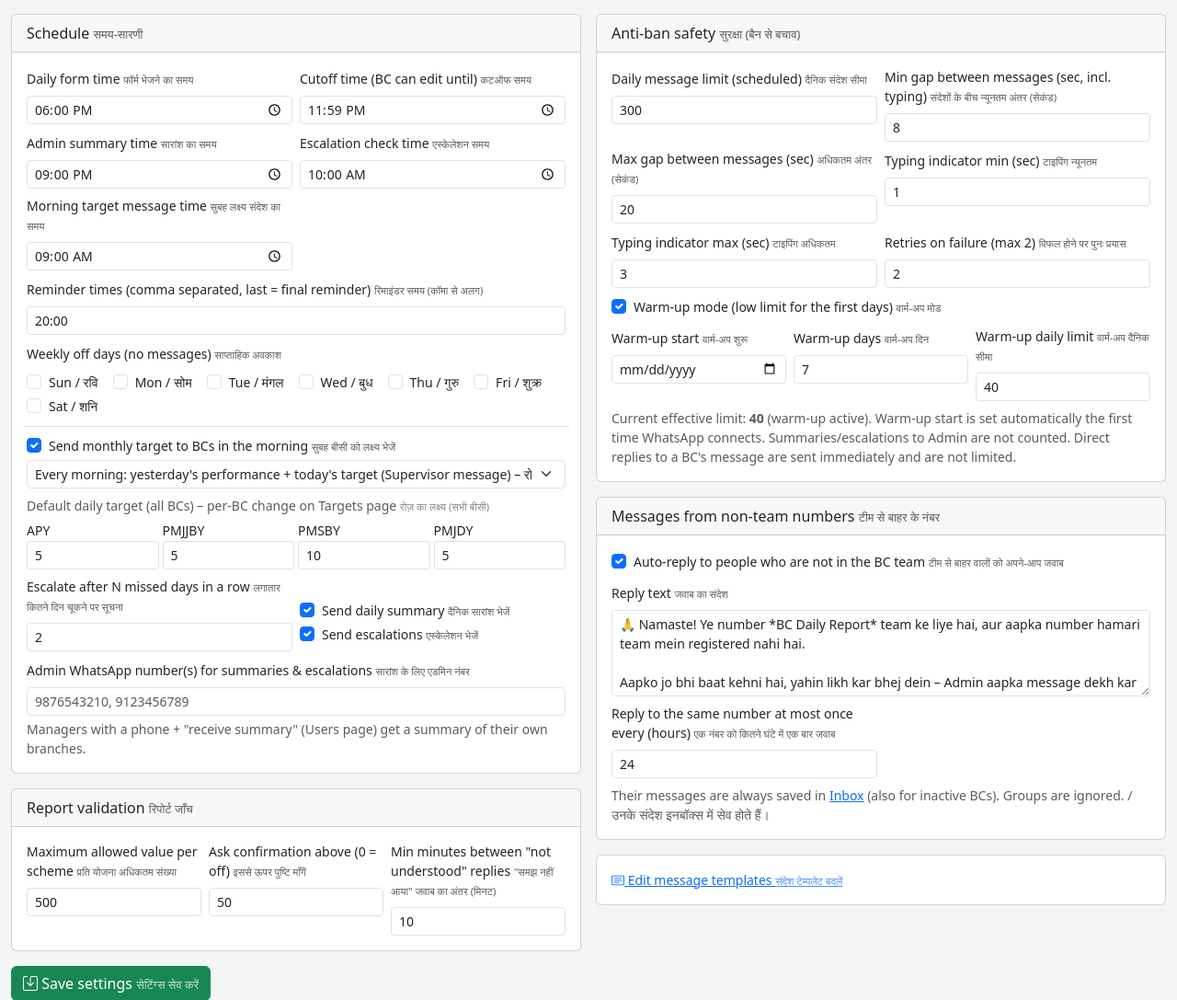
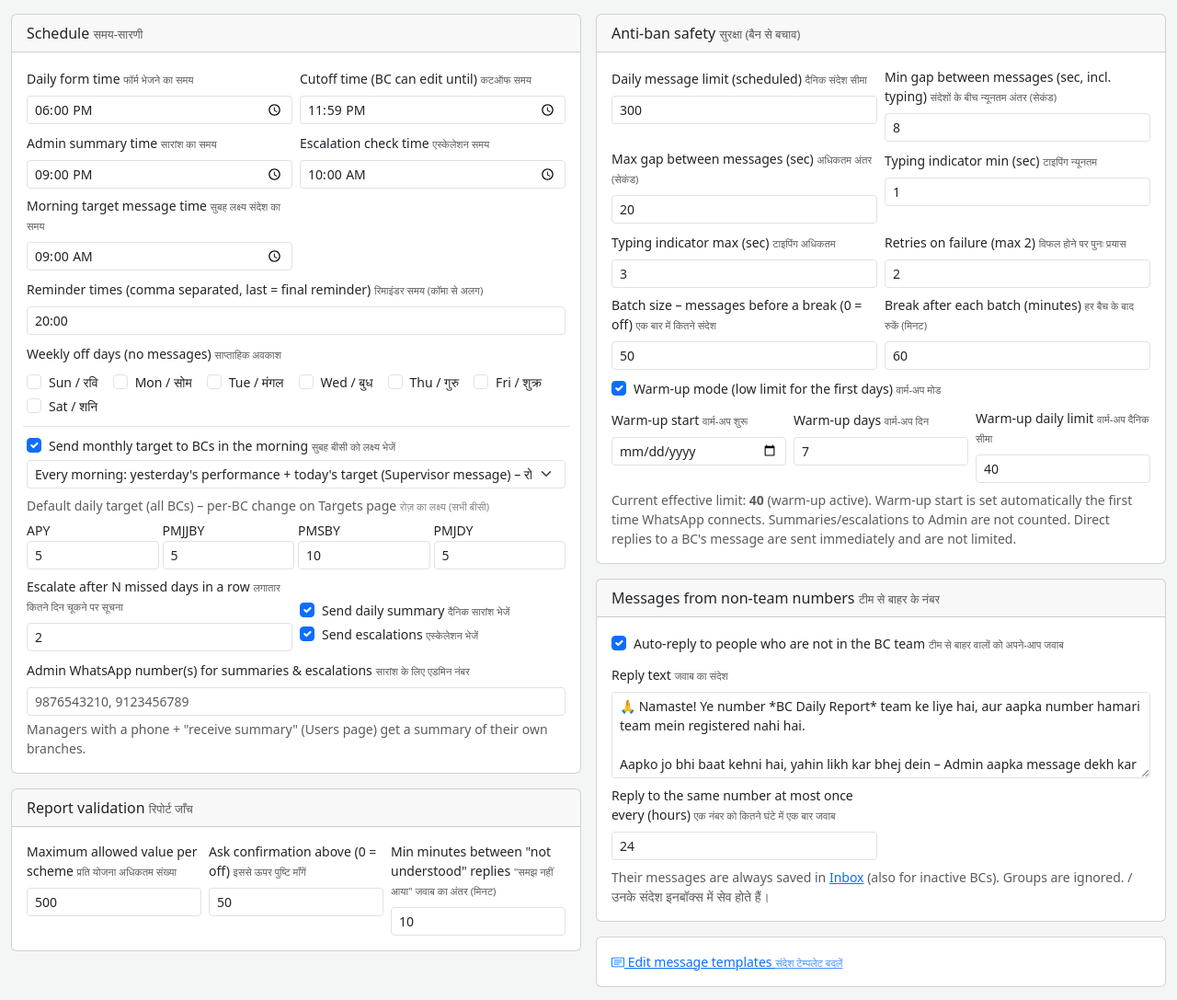
Before and after one commit to dhdhdh51/WhatsApp-api, a PHP site: page /settings.php in a window 1280 px wide. Shown: the part 146-1233 px from the top of the page at 92% size. Run offline with PHP 8.4, Linux system fonts and the light colour scheme; the visitor is signed in with stand-in values (Sample User, id 1); data comes from the database, SQL or seed files in the repository; data that the repository does not hold is empty.

Commit message:
Queue: batch sending (N messages, then a break of M minutes)

```diff
--- a/public/settings.php
+++ b/public/settings.php
@@ -23,6 +23,8 @@ $ints = [
     'typing_min_sec'             => [0, 10, 'Typing indicator min (sec)', 'टाइपिंग न्यूनतम'],
     'typing_max_sec'             => [0, 15, 'Typing indicator max (sec)', 'टाइपिंग अधिकतम'],
     'max_retries'                => [0, 2, 'Retries on failure (max 2)', 'विफल होने पर पुनः प्रयास'],
+    'batch_size'                 => [0, 1000, 'Batch size – messages before a break (0 = off)', 'एक बार में कितने संदेश'],
+    'batch_pause_min'            => [1, 720, 'Break after each batch (minutes)', 'हर बैच के बाद रुकें (मिनट)'],
     'max_value'                  => [1, 100000, 'Maximum allowed value per scheme', 'प्रति योजना अधिकतम संख्या'],
     'high_value_threshold'       => [0, 100000, 'Ask confirmation above (0 = off)', 'इससे ऊपर पुष्टि माँगें'],
     'unknown_reply_hours'        => [1, 720, 'Reply to the same number at most once every (hours)', 'एक नंबर को कितने घंटे में एक बार जवाब'],
@@ -201,7 +203,7 @@ View::header('Settings / सेटिंग्स', 'settings');
 
   <div class="col-lg-6">
     <div class="card"><div class="card-header"><?= L('Anti-ban safety', 'सुरक्षा (बैन से बचाव)') ?></div><div class="card-body row g-2">
-      <?php foreach (['daily_limit', 'min_delay_sec', 'max_delay_sec', 'typing_min_sec', 'typing_max_sec', 'max_retries'] as $k): ?>
+      <?php foreach (['daily_limit', 'min_delay_sec', 'max_delay_sec', 'typing_min_sec', 'typing_max_sec', 'max_retries', 'batch_size', 'batch_pause_min'] as $k): ?>
         <div class="col-6"><label class="form-label small"><?= L($ints[$k][2], $ints[$k][3]) ?></label><input type="number" name="<?= $k ?>" value="<?= e($s[$k]) ?>" class="form-control form-control-sm"></div>
       <?php endforeach; ?>
       <div class="col-12"><div class="form-check"><input class="form-check-input" type="checkbox" name="warmup_enabled" value="1" id="warmup_enabled" <?= $s['warmup_enabled'] === '1' ? 'checked' : '' ?>><label class="form-check-label small" for="warmup_enabled"><?= L(...$bools['warmup_enabled']) ?></label></div></div>
--- a/public/whatsapp.php
+++ b/public/whatsapp.php
@@ -142,6 +142,7 @@ View::header('WhatsApp connection / व्हाट्सऐप कनेक्
           <form method="post"><?= Csrf::field() ?><button name="action" value="pause" class="btn btn-sm btn-outline-dark"><i class="bi bi-pause"></i> <?= L('Pause queue', 'कतार रोकें') ?></button></form>
         <?php endif; ?>
         <?php if (Settings::get('queue_pause_reason')): ?><span class="badge text-bg-warning">Auto-paused: <?= e(Settings::get('queue_pause_reason')) ?></span><?php endif; ?>
+        <?php if (Settings::get('batch_resume_at') && strtotime(Settings::get('batch_resume_at')) > time()): ?><span class="badge text-bg-info">Batch break till <?= e(date('h:i A', strtotime(Settings::get('batch_resume_at')))) ?></span><?php endif; ?>
         <a class="btn btn-sm btn-outline-secondary ms-auto" href="/messages.php?tab=queue"><?= L('Open queue', 'कतार देखें') ?></a>
       </div>
       <p class="small text-muted mt-2 mb-0">Messages go out one at a time with a random <?= Settings::int('min_delay_sec') ?>–<?= Settings::int('max_delay_sec') ?> s gap and a typing indicator.
--- a/src/Settings.php
+++ b/src/Settings.php
@@ -27,6 +27,10 @@ final class Settings
         'typing_min_sec'             => '1',
         'typing_max_sec'             => '3',
         'max_retries'                => '2',
+        'batch_size'                 => '50',
+        'batch_pause_min'            => '60',
+        'batch_sent'                 => '0',
+        'batch_resume_at'            => '',
         'max_value'                  => '500',
         'high_value_threshold'       => '50',
         'unknown_reply_cooldown_min' => '10',
```
Also changed, not shown: src/QueueWorker.php (+45 -0 lines).
